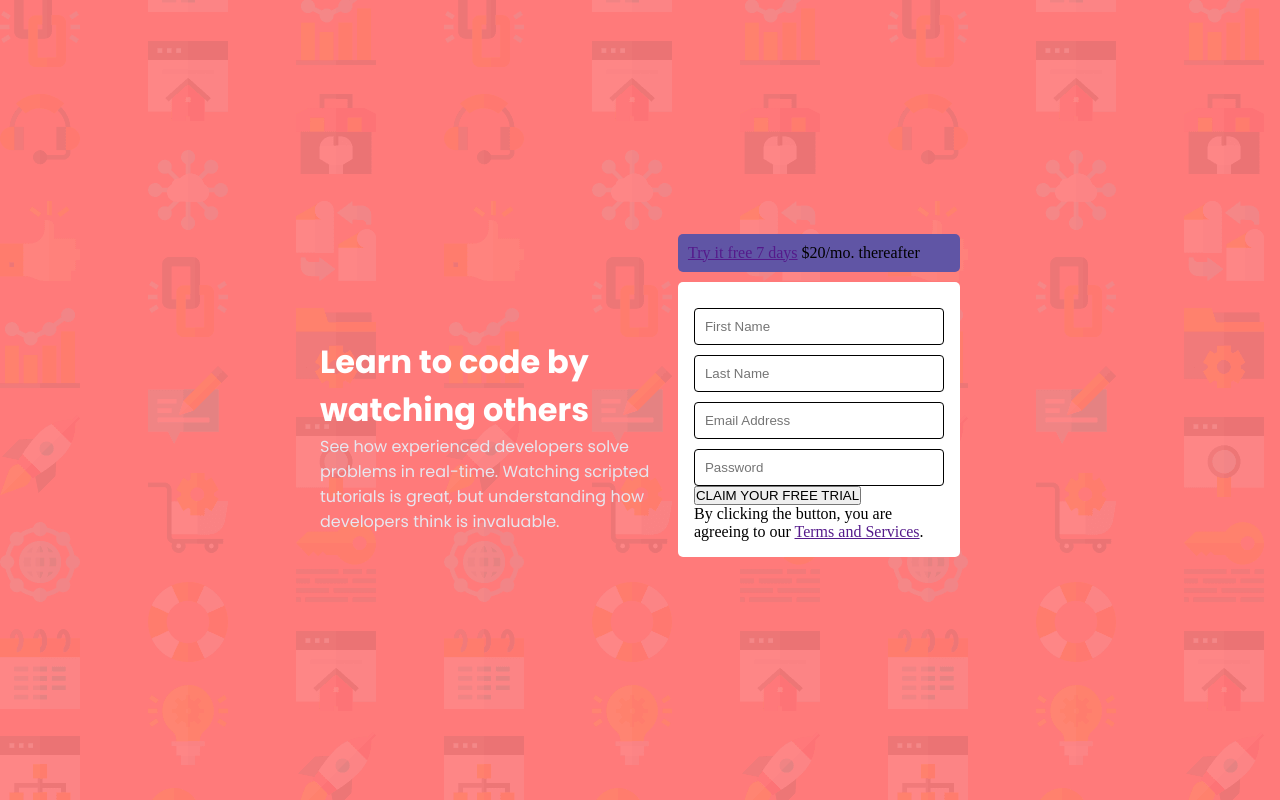
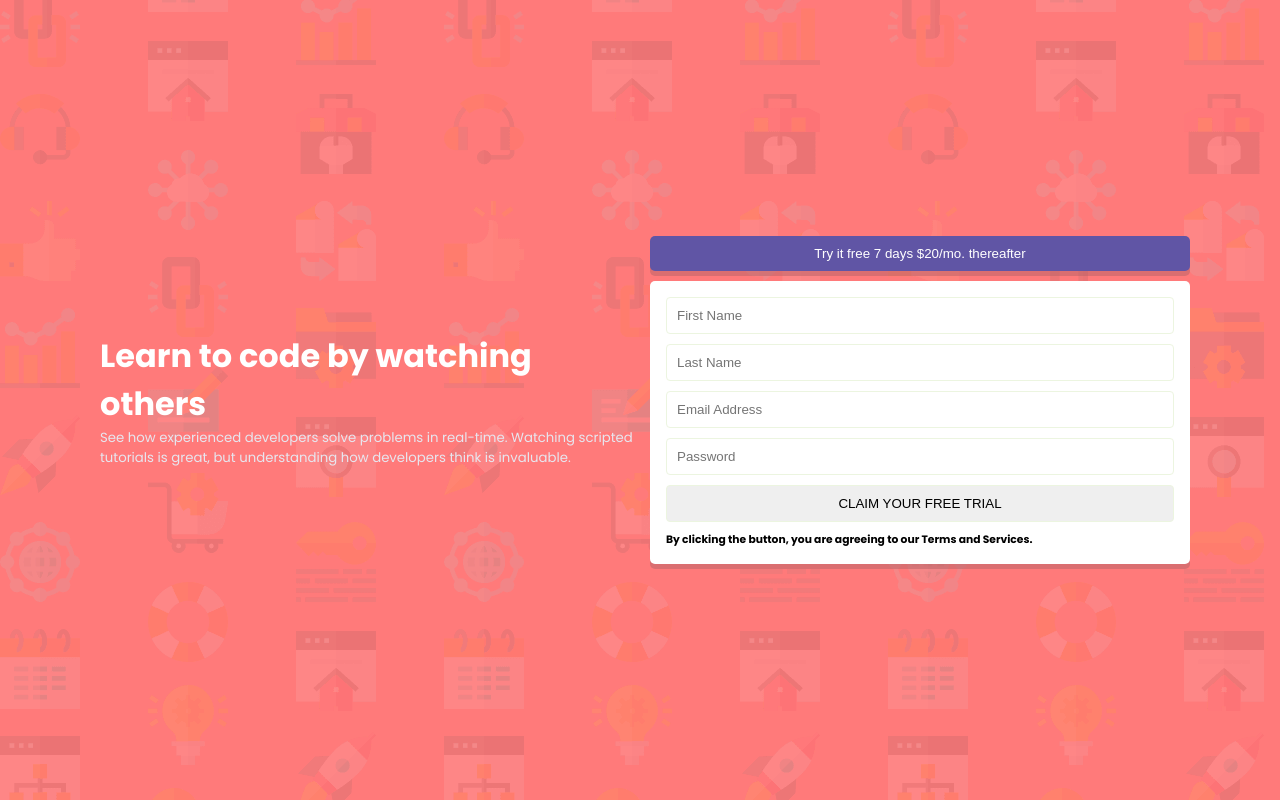
Before and after one commit to ihuomagold/responsive_reg, a plain HTML site: page index.html in a window 1280 px wide. Drawn offline with Linux system fonts and the light colour scheme.

Commit message:
modified index.html and style.css

```diff
--- a/index.html
+++ b/index.html
@@ -6,55 +6,72 @@
     <meta name="viewport" content="width=device-width, initial-scale=1.0" />
     <title>Responsive Form</title>
     <link rel="stylesheet" href="style.css" />
-    <link rel="shortcut icon" href="favicon-32x32.png" type="image/x-icon">
-    <link href="https://fonts.googleapis.com/css2?family=Poppins:wght@400;500;600;700&display=swap" rel="stylesheet">
+    <link rel="shortcut icon" href="favicon-32x32.png" type="image/x-icon" />
+    <link
+      href="https://fonts.googleapis.com/css2?family=Poppins:wght@400;500;600;700&display=swap"
+      rel="stylesheet"
+    />
   </head>
   <body>
     <main>
-      <div class="null"></div>
       <div class="write">
         <h1>Learn to code by watching others</h1>
-        <p>
+        <h5>
           See how experienced developers solve problems in real-time. Watching
           scripted tutorials is great, but understanding how developers think is
           invaluable.
-        </p>
+        </h5>
       </div>
-      <div class="trial">
-        <p><a href="">Try it free 7 days</a> $20/mo. thereafter</p>
-      </div>
+      <div class="form_area">
+        <button type="submit" class="trial">
+          Try it free 7 days<span> $20/mo. thereafter</span>
+        </button>
         <div class="form">
           <form action="">
+            <div class="entry" data-error="First Name cannot be empty">
+              <i href="icon-error.svg"></i>
             <input
               type="text"
               name="firstname"
               placeholder="First Name"
               required
             />
-          <br />
-          <input type="text" name="lastname" placeholder="Last Name" required />
-          <br />
+          </div>
+          <div class="entry" data-error="Last Name cannot be empty">
+            <i href="icon-error.svg"></i>
+            <input
+              type="text"
+              name="lastname"
+              placeholder="Last Name"
+              required
+            />
+          </div>
+          <div class="entry" data-error="Looks like this is not an email">
+            <i href="icon-error.svg"></i>
             <input
               type="email"
               name="email"
               placeholder="Email Address"
               required
             />
-          <br />
+          </div>
+          <div class="entry" data-error="Password cannot be empty">
+            <i href="icon-error.svg"></i>
             <input
               type="password"
               name="password"
               placeholder="Password"
               required
             />
+          </div>
+            <button type="submit" value="submit" class="reg_btn">CLAIM YOUR FREE TRIAL</button>
             <br />
-          <button type="submit" class="reg_btn">CLAIM YOUR FREE TRIAL</button>
-          <br />
-          <p>
+            <h6>
               By clicking the button, you are agreeing to our
-            <a href="">Terms and Services</a>.
-          </p>
+              <span>Terms and Services</span>.
+            </h6>
           </form>
+        </div>
       </div>
     </main>
   </body>
--- a/style.css
+++ b/style.css
@@ -3,63 +3,61 @@
     padding: 0;
     box-sizing: border-box;
 }
+html{
+    height: 100%;
+    width: auto;
+}
 body{
     background-image: url('/bg-intro-desktop.png');
     background-color: hsl(0, 100%, 74%);
-    min-height: 100vh;
     font-size: 16px;
-    display: inline-flex;
+    max-width: 1440px;
 }
 main{
     display: grid;
-    grid-template-areas:
-    'a b'
-    'a c'
-    ;
-    width: 50%;
-    margin: auto;
+    grid-template-columns: 50% 50%;
+    height: 100vh;
+    align-items: center;
+    padding: 100px;
     gap: 10px;
+    font-family: 'Poppins', sans-serif;
 }
-.write{
-    place-items: center;
-    grid-area: a;
-}
+
 .write h1{
     color: white;
-    font-family: 'Poppins', sans-serif;
     font-weight: 700;
-    margin-top: 30%;
 }
-.write p{
+.write h5{
     color: hsl(247, 23%, 92%);
     font-family: 'Poppins', sans-serif;
     font-weight: 400;
 }
-.trial{
-    grid-area: b;
-}
 
-.form{
+
+form{
     background-color: white;
-    grid-area: c;
     margin: auto;
     padding: 1em;
     border-radius: 5px;
+    box-shadow: 0 5px rgba(181, 99, 103, 0.5);
 }
 
-input[type="text"],
-textarea,
-input[type="email"],
-input[type="password"] {
+input, button{
   width: 100%;
   padding: 10px;
-  border: 1px solid;
+  border-width: 1px;
   border-radius: 4px;
+  border-color: hsl(87, 52%, 92%);
+  border-style: solid;
   box-sizing: border-box;
-  margin-top: 10px;
+  outline: none;
+  margin-bottom: 10px;
 }
-.trial p{
+.trial {
     background-color: hsl(248, 32%, 49%);
     padding: 10px;
     border-radius: 5px;
+    box-shadow: 0 5px rgba(181, 99, 103, 0.5);
+    border: none;
+    color: white;
 }
```
Lines whose indentation alone changed are shown as unchanged.
